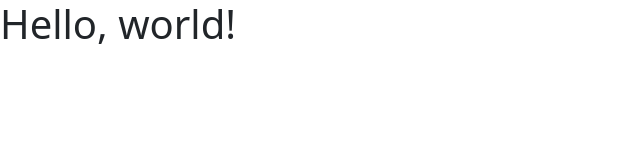
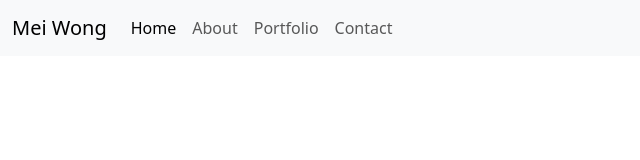
Before and after one commit to Mark1-15/bootstrap-project, a plain HTML site: page index.html in a window 1280 px wide. Shown: the whole page, without its empty margins (0-640 px from the left). Drawn offline with nearby package versions, Linux system fonts and the light colour scheme.

Commit message:
added bootstrap navbar

```diff
--- a/index.html
+++ b/index.html
@@ -3,11 +3,36 @@
   <head>
     <meta charset="utf-8">
     <meta name="viewport" content="width=device-width, initial-scale=1">
-    <title>Bootstrap demo</title>
+    <title>Mei Wong | Software Developer</title>
     <link href="https://cdn.jsdelivr.net/npm/bootstrap@5.3.3/dist/css/bootstrap.min.css" rel="stylesheet" integrity="sha384-QWTKZyjpPEjISv5WaRU9OFeRpok6YctnYmDr5pNlyT2bRjXh0JMhjY6hW+ALEwIH" crossorigin="anonymous">
   </head>
   <body>
-    <h1>Hello, world!</h1>
+    <nav class="navbar navbar-expand-lg bg-body-tertiary">
+        <div class="container-fluid">
+          <a class="navbar-brand" href="#index.html">Mei Wong</a>
+          <button class="navbar-toggler" type="button" data-bs-toggle="collapse" data-bs-target="#navbarSupportedContent" aria-controls="navbarSupportedContent" aria-expanded="false" aria-label="Toggle navigation">
+            <span class="navbar-toggler-icon"></span>
+          </button>
+          <div class="collapse navbar-collapse" id="navbarSupportedContent">
+            <ul class="navbar-nav me-auto mb-2 mb-lg-0">
+              <li class="nav-item">
+                <a class="nav-link active" aria-current="page" href="index.html">Home</a>
+              </li>
+              <li class="nav-item">
+                <a class="nav-link" href="#about">About</a>
+              </li>
+
+              <li class="nav-item"></li>
+                <a class="nav-link" href="#portfolio">Portfolio</a>
+              </li>
+
+              <li class="nav-item"></li>
+                <a class="nav-link" href="#contact">Contact</a>
+              </li>
+            </ul>
+          </div>
+        </div>
+      </nav>
     <script src="https://cdn.jsdelivr.net/npm/bootstrap@5.3.3/dist/js/bootstrap.bundle.min.js" integrity="sha384-YvpcrYf0tY3lHB60NNkmXc5s9fDVZLESaAA55NDzOxhy9GkcIdslK1eN7N6jIeHz" crossorigin="anonymous"></script>
   </body>
 </html>
```
